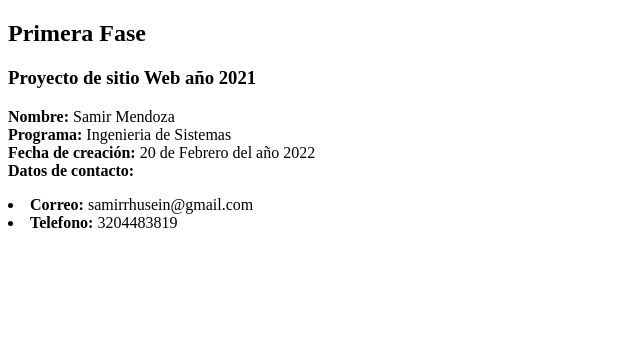
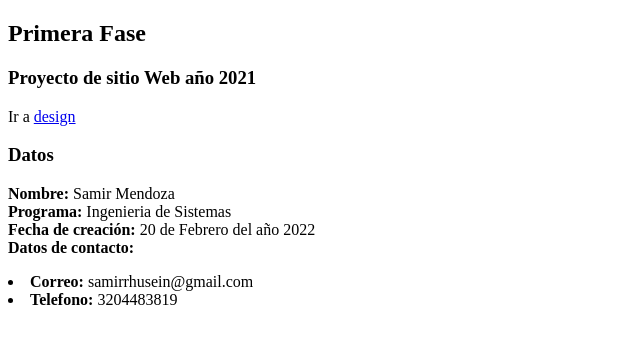
Before and after one commit to iXGuardian/DSW-SamirMendoza, a plain HTML site: page index.html in a window 1280 px wide. Shown: the whole page, without its empty margins (0-640 px from the left). Drawn offline with Linux system fonts and the light colour scheme.

Commit message:
fix path fase2

```diff
--- a/index.html
+++ b/index.html
@@ -8,6 +8,8 @@
 	<section>
 		<h1>Primera Fase</h1>
         <h3>Proyecto de sitio Web año 2021</h3>
+        <p>Ir a <a href="fase2/design.html">design</a></p>
+        <h3>Datos</h3>
         <p>
             <b>Nombre: </b>Samir Mendoza<br>
             <b>Programa: </b>Ingenieria de Sistemas<br>
```
Also changed, not shown: fase2/css.png (renamed from fase 2/css.png), fase2/design.html (renamed from fase 2/design.html), fase2/mockup.PNG (renamed from fase 2/mockup.PNG).
